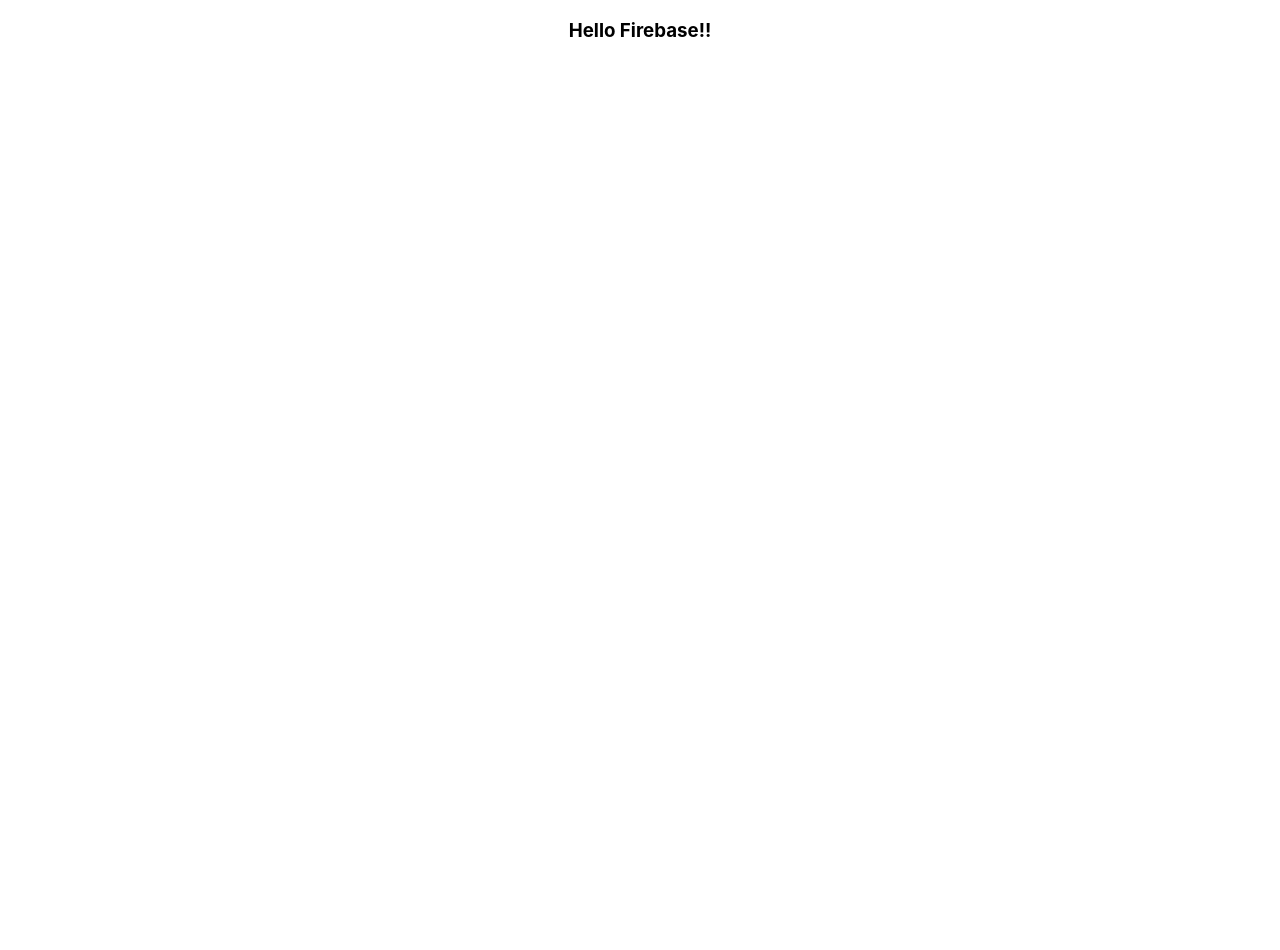
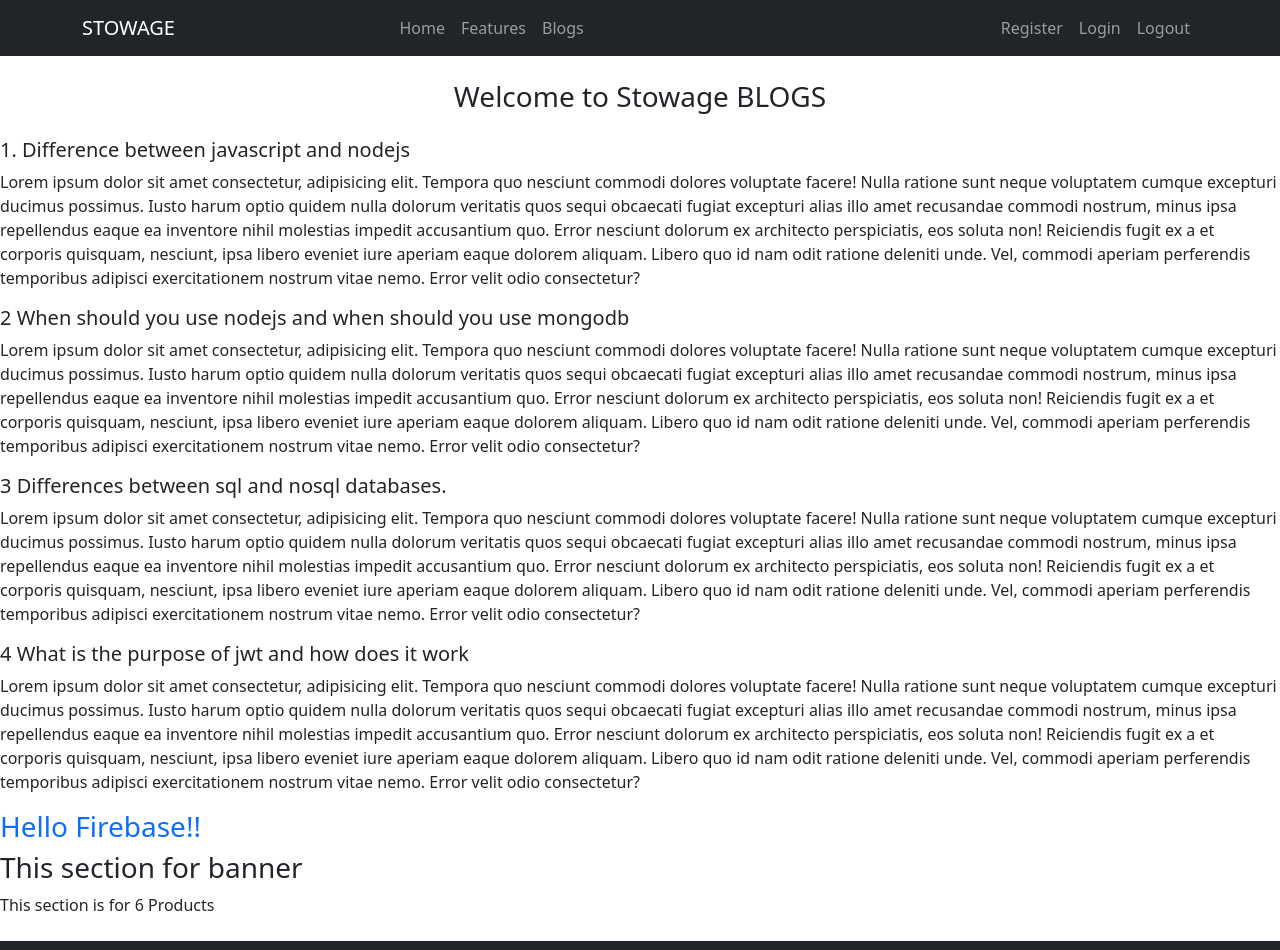
Before and after one commit to mnin-nahid/stowage-management, a React (Create React App) app: page / in a window 1280 px wide. Shown: the top 950 px of the page. Before the commit the page ends 800 px from the top, so only its background shows below. Built offline with nearby package versions, Linux system fonts and the light colour scheme.

Commit message:
blogs addes

```diff
--- a/__steps.js
+++ b/__steps.js
@@ -1,9 +1,13 @@
 /**
  * 1. create-react-app stowage-home
- * 2. npm install react-router-dom@6
+ * 2. npm install react-router-dom@6 || add browserRouter on index.js
  * 3. npm install firebase
  * 4. create firebase.init.js and configure firebase
  * 5. firebase deploy complete
+ * 6. npm install react-bootstrap bootstrap || install and setup react-bootsrap
+ * 7. added header components
+ * 8. add footer components
+ * 9.
  *
  *
  *
--- a/package.json
+++ b/package.json
@@ -6,8 +6,10 @@
     "@testing-library/jest-dom": "^5.16.4",
     "@testing-library/react": "^13.2.0",
     "@testing-library/user-event": "^13.5.0",
+    "bootstrap": "^5.1.3",
     "firebase": "^9.7.0",
     "react": "^18.1.0",
+    "react-bootstrap": "^2.3.1",
     "react-dom": "^18.1.0",
     "react-router-dom": "^6.3.0",
     "react-scripts": "5.0.1",
--- a/src/App.js
+++ b/src/App.js
@@ -1,9 +1,19 @@
 import './App.css';
+import Blogs from './Pages/Blogs/Blogs';
+import Banner from './Pages/Home/Banner/Banner';
+import Products from './Pages/Home/Products/Products';
+import Footer from './Pages/Shared/Footer/Footer';
+import Header from './Pages/Shared/Header/Header';
 
 function App() {
   return (
-    <div className="App">
-      <h3>Hello Firebase!!</h3>
+    <div>
+      <Header></Header>
+      <Blogs></Blogs>
+      <h3 className='text-primary'>Hello Firebase!!</h3>
+      <Banner></Banner>
+      <Products></Products>
+      <Footer></Footer>
     </div>
   );
 }
--- /dev/null
+++ b/src/Pages/Blogs/Blogs.js
@@ -0,0 +1,27 @@
+import React from 'react';
+
+const Blogs = () => {
+    return (
+        <div id='blogs'>
+            <h3 className='text-center my-4'>Welcome to Stowage BLOGS</h3>
+            <article>
+                <h5>1. Difference between javascript and nodejs</h5>
+                <p>Lorem ipsum dolor sit amet consectetur, adipisicing elit. Tempora quo nesciunt commodi dolores voluptate facere! Nulla ratione sunt neque voluptatem cumque excepturi ducimus possimus. Iusto harum optio quidem nulla dolorum veritatis quos sequi obcaecati fugiat excepturi alias illo amet recusandae commodi nostrum, minus ipsa repellendus eaque ea inventore nihil molestias impedit accusantium quo. Error nesciunt dolorum ex architecto perspiciatis, eos soluta non! Reiciendis fugit ex a et corporis quisquam, nesciunt, ipsa libero eveniet iure aperiam eaque dolorem aliquam. Libero quo id nam odit ratione deleniti unde. Vel, commodi aperiam perferendis temporibus adipisci exercitationem nostrum vitae nemo. Error velit odio consectetur?</p>
+            </article>
+            <article>
+                <h5>2 When should you use nodejs and when should you use mongodb</h5>
+                <p>Lorem ipsum dolor sit amet consectetur, adipisicing elit. Tempora quo nesciunt commodi dolores voluptate facere! Nulla ratione sunt neque voluptatem cumque excepturi ducimus possimus. Iusto harum optio quidem nulla dolorum veritatis quos sequi obcaecati fugiat excepturi alias illo amet recusandae commodi nostrum, minus ipsa repellendus eaque ea inventore nihil molestias impedit accusantium quo. Error nesciunt dolorum ex architecto perspiciatis, eos soluta non! Reiciendis fugit ex a et corporis quisquam, nesciunt, ipsa libero eveniet iure aperiam eaque dolorem aliquam. Libero quo id nam odit ratione deleniti unde. Vel, commodi aperiam perferendis temporibus adipisci exercitationem nostrum vitae nemo. Error velit odio consectetur?</p>
+            </article>
+            <article>
+                <h5>3 Differences between sql and nosql databases.</h5>
+                <p>Lorem ipsum dolor sit amet consectetur, adipisicing elit. Tempora quo nesciunt commodi dolores voluptate facere! Nulla ratione sunt neque voluptatem cumque excepturi ducimus possimus. Iusto harum optio quidem nulla dolorum veritatis quos sequi obcaecati fugiat excepturi alias illo amet recusandae commodi nostrum, minus ipsa repellendus eaque ea inventore nihil molestias impedit accusantium quo. Error nesciunt dolorum ex architecto perspiciatis, eos soluta non! Reiciendis fugit ex a et corporis quisquam, nesciunt, ipsa libero eveniet iure aperiam eaque dolorem aliquam. Libero quo id nam odit ratione deleniti unde. Vel, commodi aperiam perferendis temporibus adipisci exercitationem nostrum vitae nemo. Error velit odio consectetur?</p>
+            </article>
+            <article>
+                <h5>4 What is the purpose of jwt and how does it work</h5>
+                <p>Lorem ipsum dolor sit amet consectetur, adipisicing elit. Tempora quo nesciunt commodi dolores voluptate facere! Nulla ratione sunt neque voluptatem cumque excepturi ducimus possimus. Iusto harum optio quidem nulla dolorum veritatis quos sequi obcaecati fugiat excepturi alias illo amet recusandae commodi nostrum, minus ipsa repellendus eaque ea inventore nihil molestias impedit accusantium quo. Error nesciunt dolorum ex architecto perspiciatis, eos soluta non! Reiciendis fugit ex a et corporis quisquam, nesciunt, ipsa libero eveniet iure aperiam eaque dolorem aliquam. Libero quo id nam odit ratione deleniti unde. Vel, commodi aperiam perferendis temporibus adipisci exercitationem nostrum vitae nemo. Error velit odio consectetur?</p>
+            </article>
+        </div>
+    );
+};
+
+export default Blogs;
--- /dev/null
+++ b/src/Pages/Home/Banner/Banner.js
@@ -0,0 +1,11 @@
+import React from 'react';
+
+const Banner = () => {
+    return (
+        <div>
+            <h3>This section for banner</h3>
+        </div>
+    );
+};
+
+export default Banner;
--- /dev/null
+++ b/src/Pages/Home/Products/Products.js
@@ -0,0 +1,11 @@
+import React from 'react';
+
+const Products = () => {
+    return (
+        <div>
+            <p>This section is for 6 Products</p>
+        </div>
+    );
+};
+
+export default Products;
--- /dev/null
+++ b/src/Pages/Shared/Footer/Footer.js
@@ -0,0 +1,13 @@
+import React from 'react';
+
+const Footer = () => {
+    const today = new Date();
+    const year = today.getFullYear();
+    return (
+        <footer className='text-center mt-4 py-1 bg-dark text-white'>
+            <p><small>copyright © {year}  ||  All rights reserved by Nahid</small></p>
+        </footer>
+    );
+};
+
+export default Footer;
--- /dev/null
+++ b/src/Pages/Shared/Header/Header.js
@@ -0,0 +1,28 @@
+import React from 'react';
+import { Container, Nav, Navbar } from 'react-bootstrap';
+
+const Header = () => {
+    return (
+        <div>
+            <>
+                <Navbar bg="dark" variant="dark">
+                    <Container>
+                        <Navbar.Brand href="#home">STOWAGE</Navbar.Brand>
+                        <Nav className="mx-auto">
+                            <Nav.Link href="#home">Home</Nav.Link>
+                            <Nav.Link href="#features">Features</Nav.Link>
+                            <Nav.Link href="#blogs">Blogs</Nav.Link>
+                        </Nav>
+                        <Nav className="ms-auto">
+                            <Nav.Link href="#register">Register</Nav.Link>
+                            <Nav.Link href="#login">Login</Nav.Link>
+                            <Nav.Link href="#features">Logout</Nav.Link>
+                        </Nav>
+                    </Container>
+                </Navbar>
+            </>
+        </div>
+    );
+};
+
+export default Header;
--- a/src/index.js
+++ b/src/index.js
@@ -3,12 +3,18 @@
 import './index.css';
 import App from './App';
 import reportWebVitals from './reportWebVitals';
+import 'bootstrap/dist/css/bootstrap.min.css';
+import { BrowserRouter } from 'react-router-dom';
+
 
 const root = ReactDOM.createRoot(document.getElementById('root'));
 root.render(
-  <React.StrictMode>
-    <App />
-  </React.StrictMode>
+  <BrowserRouter>
+    <React.StrictMode>
+      <App />
+    </React.StrictMode>
+  </BrowserRouter>
+
 );
 
 // If you want to start measuring performance in your app, pass a function
```
Also changed, not shown: 1 other file (tests, documents, lock files or other folders).
